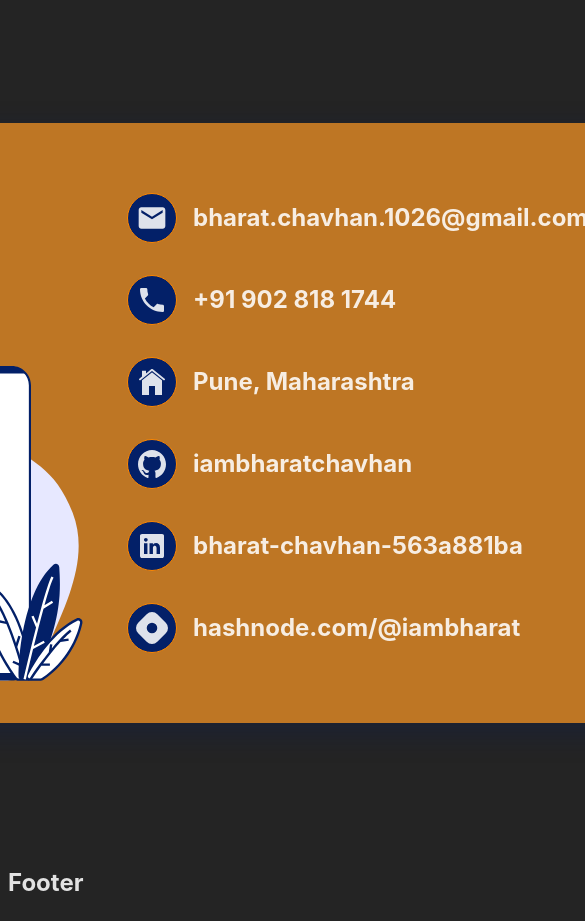
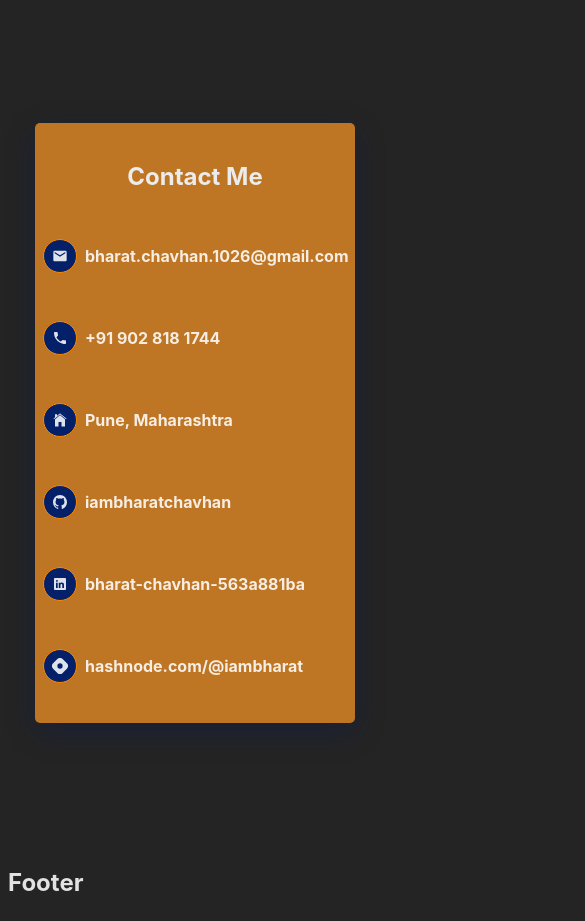
Before and after one commit to iambharatchavhan/self-profile, a React (Vite) app: page / in a window 390 px wide. Shown: the part 3980-4901 px from the top of the page, 585 px wide, since content can reach past the window. Built offline with nearby package versions, Linux system fonts and the light colour scheme.

Commit message:
contact responsiveness added

```diff
--- a/src/components/contact/Contact.jsx
+++ b/src/components/contact/Contact.jsx
@@ -14,7 +14,9 @@ export default function Contact() {
           <h2 className="contact-me-title">Contact Me</h2>
           <img src={bg} alt="contactImg" />
         </div>
+
         <div className="right">
+        <h2 className="contact-me-title mobile-view">Contact Me</h2>
           <div className="contact-details">
             <div className="icon">
               <MdEmail />
--- a/src/components/contact/contact.css
+++ b/src/components/contact/contact.css
@@ -11,7 +11,7 @@
     display: flex;
     justify-content: center;
     align-items: center;
-    width:1000px;
+    width:900px;
     border-radius: 5px;
  box-shadow: 0px 9px 30px 0px rgba(0, 25, 94, 0.3);
 
@@ -53,6 +53,7 @@
 
 
 
+
 }
 .contact-details{
     display: flex;
@@ -76,3 +77,72 @@
     font-size: 1.5rem;
     font-weight: 700;
 }
+.mobile-view{
+    display: none;
+}
+
+
+
+  /* Small screens (phones) */
+  @media only screen and (max-width: 600px) {
+
+    .contact-card{
+        width: 320px;
+    }
+    .left{
+        display: none;
+    }
+    .right{
+      width: 320px;
+      align-items: start;
+      border-radius: 5px;
+    }
+    .icon{
+        font-size: 1rem;
+        margin:.5rem;
+    }
+    .information{
+        font-size: 1rem;
+        font-weight: 700;
+    }
+    .contact-details{
+        padding:1rem 0;
+    }
+    .mobile-view{
+        display: block;
+        padding:0;
+        font-size: 1.5rem;
+    }
+  }
+
+  /* Medium screens (tablets) */
+  @media only screen and (min-width: 601px) and (max-width: 1024px) {
+    .contact-card{
+        width: 720px;
+    }
+    .left{
+        width: 300px;
+    }
+    .left img{
+        object-fit: cover;
+        width: 100%;
+        height: 100%;
+    }
+    .right{
+        width:420px;
+    }
+    .icon{
+        font-size: 1.5rem;
+        padding: .5rem;
+
+    }
+    .information{
+        font-size: 1.2rem;
+        font-weight: 700;
+    }
+
+    .contact-me-title{
+        padding-top: 4.1rem;
+    }
+
+  }
```
